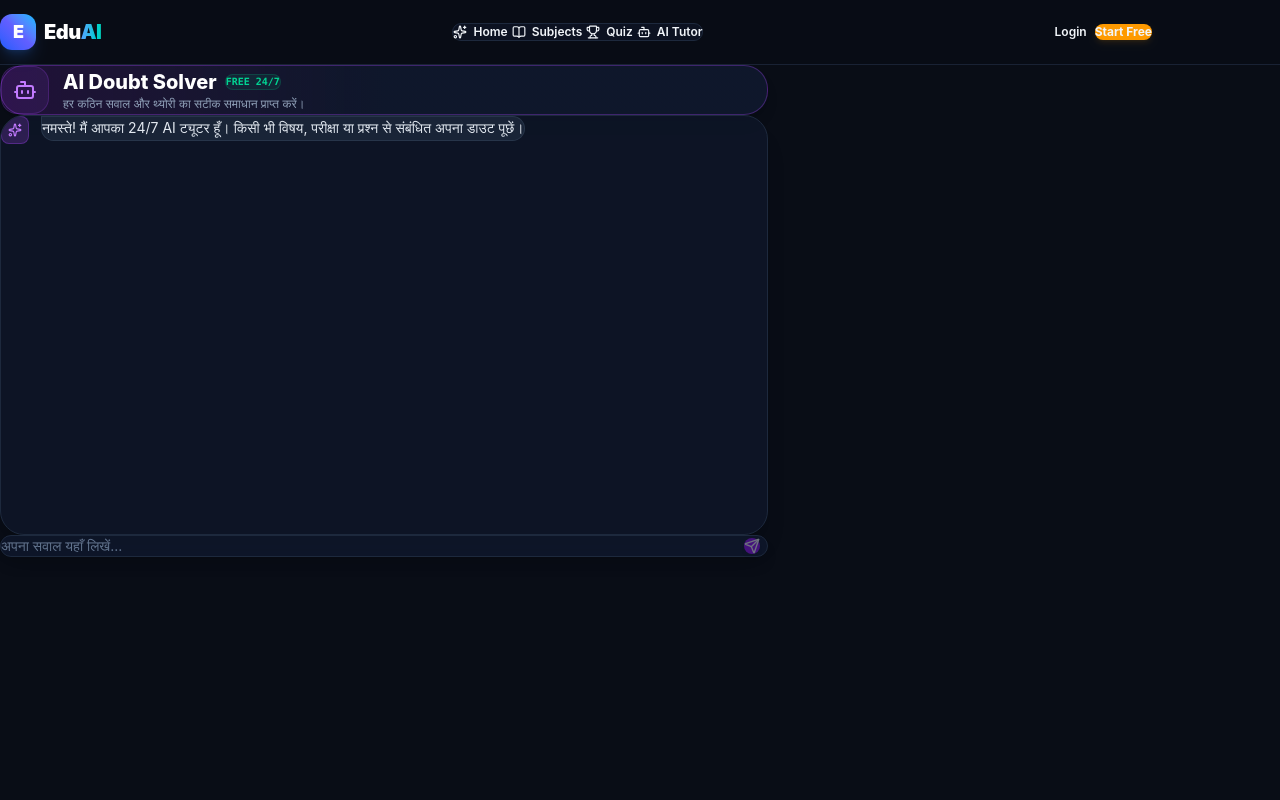
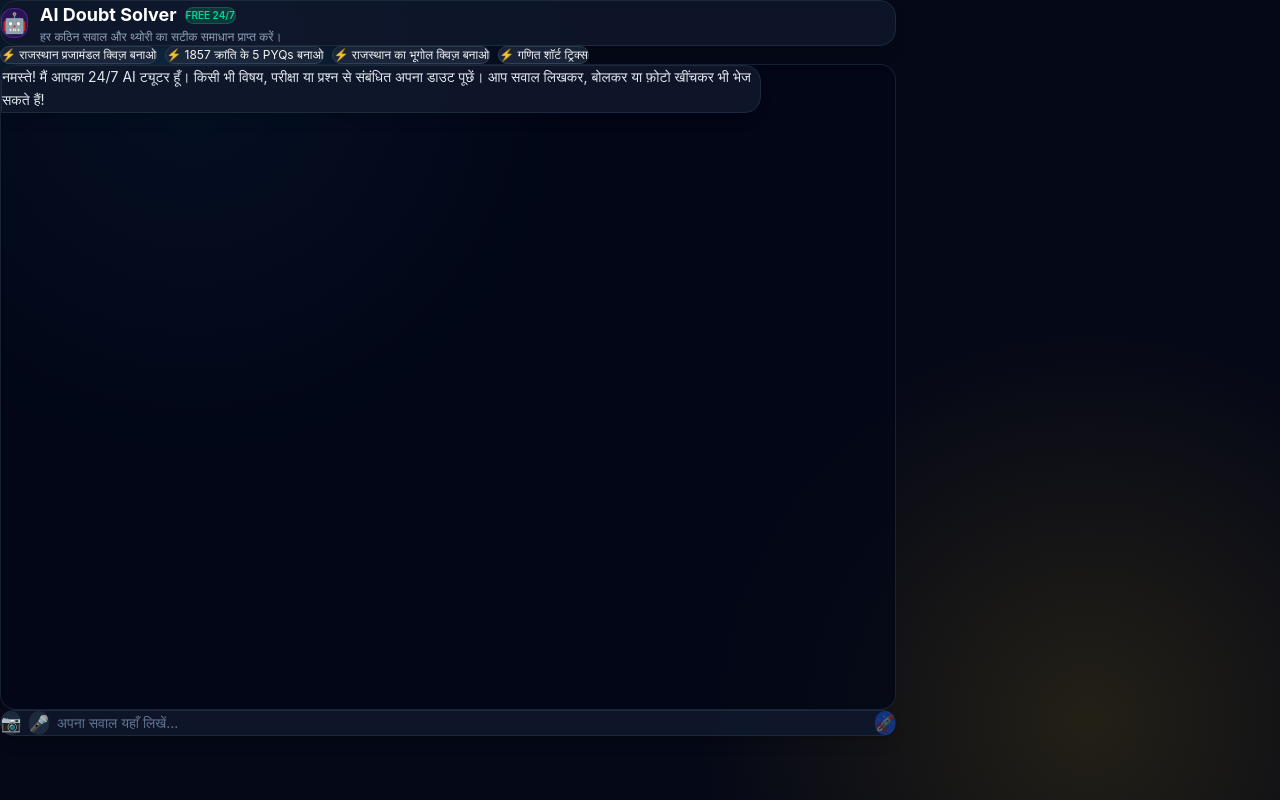
Before and after one commit to bhoopendramandoliya786-source/EducationPlatform, a Next.js app: page /ai-tutor in a window 1280 px wide. Built offline with nearby package versions, Linux system fonts and the light colour scheme.

Commit message:
Update correct ai-tutor page with camera, voice and interactive quiz

```diff
--- a/app/ai-tutor/page.js
+++ b/app/ai-tutor/page.js
@@ -1,117 +1,299 @@
 'use client';
+import { useState, useRef, useEffect } from 'react';
 
-import React, { useState } from 'react';
-import Navbar from '../components/Navbar';
-import { Bot, Send, Sparkles, Loader2 } from 'lucide-react';
+function RenderSmartContent({ content, msgIdx, userAnswers, onSelectOption }) {
+  const qPattern = /(?:प्रश्न\s*\d+|Q\s*\d+|\d+\.)\s*[:\.]?\s*([^\n]+)[\s\S]*?A\)\s*([^\n]+)[\s\S]*?B\)\s*([^\n]+)[\s\S]*?C\)\s*([^\n]+)[\s\S]*?D\)\s*([^\n]+)[\s\S]*?सही उत्तर\s*[:\.]?\s*([A-D])/gi;
 
-export default function AITutorPage() {
+  let matches = [...content.matchAll(qPattern)];
+
+  if (matches.length === 0) {
+    return <div className="whitespace-pre-wrap leading-relaxed">{content}</div>;
+  }
+
+  return (
+    <div className="space-y-4">
+      <div className="border-b border-slate-800 pb-1.5 flex items-center justify-between">
+        <span className="text-xs font-bold text-blue-400 uppercase tracking-wider">📝 इंटरएक्टिव टेस्ट मोड</span>
+        <span className="text-[10px] bg-blue-500/20 text-blue-300 px-2 py-0.5 rounded-full border border-blue-500/30">विकल्प चुनें</span>
+      </div>
+      {matches.map((m, qIdx) => {
+        const qText = m[1].trim();
+        const options = [m[2].trim(), m[3].trim(), m[4].trim(), m[5].trim()];
+        const correctLetter = m[6].toUpperCase();
+        const correctIdx = correctLetter.charCodeAt(0) - 65;
+        const ansKey = `${msgIdx}_${qIdx}`;
+        const selectedIdx = userAnswers[ansKey];
+        const isAnswered = selectedIdx !== undefined;
+
+        return (
+          <div key={qIdx} className="bg-slate-950/80 border border-slate-800 p-3.5 rounded-xl space-y-2.5">
+            <p className="font-medium text-slate-100 text-sm">
+              {qIdx + 1}. {qText}
+            </p>
+            <div className="grid grid-cols-1 gap-2">
+              {options.map((opt, optIdx) => {
+                let btnStyle = 'bg-slate-900 border-slate-800 hover:border-blue-500/50 text-slate-300';
+
+                if (isAnswered) {
+                  if (optIdx === correctIdx) {
+                    btnStyle = 'bg-emerald-500/20 border-emerald-500 text-emerald-300 font-semibold';
+                  } else if (selectedIdx === optIdx) {
+                    btnStyle = 'bg-red-500/20 border-red-500 text-red-300';
+                  } else {
+                    btnStyle = 'bg-slate-900/40 border-slate-800/40 text-slate-500';
+                  }
+                }
+
+                return (
+                  <button
+                    key={optIdx}
+                    disabled={isAnswered}
+                    onClick={() => onSelectOption(msgIdx, qIdx, optIdx)}
+                    className={`text-left text-xs sm:text-sm p-2.5 rounded-lg border transition flex items-center justify-between ${btnStyle}`}
+                  >
+                    <span>{String.fromCharCode(65 + optIdx)}. {opt}</span>
+                    {isAnswered && optIdx === correctIdx && <span className="text-emerald-400 font-bold ml-2">✓ सही</span>}
+                    {isAnswered && selectedIdx === optIdx && optIdx !== correctIdx && <span className="text-red-400 font-bold ml-2">✗ गलत</span>}
+                  </button>
+                );
+              })}
+            </div>
+          </div>
+        );
+      })}
+    </div>
+  );
+}
+
+export default function AiTutorPage() {
   const [messages, setMessages] = useState([
-    {
-      role: 'assistant',
-      text: 'नमस्ते! मैं आपका 24/7 AI ट्यूटर हूँ। किसी भी विषय, परीक्षा या प्रश्न से संबंधित अपना डाउट पूछें।'
-    }
+    { role: 'ai', text: 'नमस्ते! मैं आपका 24/7 AI ट्यूटर हूँ। किसी भी विषय, परीक्षा या प्रश्न से संबंधित अपना डाउट पूछें। आप सवाल लिखकर, बोलकर या फ़ोटो खींचकर भी भेज सकते हैं!' }
   ]);
   const [input, setInput] = useState('');
+  const [imagePreview, setImagePreview] = useState(null);
   const [loading, setLoading] = useState(false);
+  const [isListening, setIsListening] = useState(false);
+  const [userAnswers, setUserAnswers] = useState({});
+  const fileInputRef = useRef(null);
+  const messagesEndRef = useRef(null);
 
-  const handleSend = async (e) => {
-    e.preventDefault();
-    if (!input.trim() || loading) return;
+  useEffect(() => {
+    messagesEndRef.current?.scrollIntoView({ behavior: 'smooth' });
+  }, [messages, loading, userAnswers]);
 
-    const userMessage = input.trim();
+  const handleVoiceInput = () => {
+    if (!('webkitSpeechRecognition' in window) && !('SpeechRecognition' in window)) {
+      alert('वॉइस इनपुट के लिए क्रोम ब्राउज़र का उपयोग करें।');
+      return;
+    }
+    const SpeechRecognition = window.SpeechRecognition || window.webkitSpeechRecognition;
+    const recognition = new SpeechRecognition();
+    recognition.lang = 'hi-IN';
+    recognition.onstart = () => setIsListening(true);
+    recognition.onend = () => setIsListening(false);
+    recognition.onerror = () => setIsListening(false);
+
+    recognition.onresult = (event) => {
+      const transcript = event.results[0][0].transcript;
+      setInput(transcript);
+      sendMessage(transcript);
+    };
+    recognition.start();
+  };
+
+  const handleImageSelect = (e) => {
+    const file = e.target.files[0];
+    if (file) {
+      const reader = new FileReader();
+      reader.onloadend = () => setImagePreview(reader.result);
+      reader.readAsDataURL(file);
+    }
+  };
+
+  const handleOptionClick = (msgIdx, qIdx, optIdx) => {
+    const key = `${msgIdx}_${qIdx}`;
+    if (userAnswers[key] !== undefined) return;
+    setUserAnswers(prev => ({ ...prev, [key]: optIdx }));
+  };
+
+  const sendMessage = async (customText) => {
+    const textToSend = customText || input;
+    if ((!textToSend.trim() && !imagePreview) || loading) return;
+
+    const currentImg = imagePreview;
+    const userMsg = { role: 'user', text: textToSend, image: currentImg };
+
+    setMessages(prev => [...prev, userMsg]);
     setInput('');
-    setMessages(prev => [...prev, { role: 'user', text: userMessage }]);
+    setImagePreview(null);
     setLoading(true);
 
     try {
       const res = await fetch('/api/doubt', {
         method: 'POST',
         headers: { 'Content-Type': 'application/json' },
-        body: JSON.stringify({ question: userMessage })
+        body: JSON.stringify({ question: textToSend, image: currentImg })
       });
+      const data = await res.json();
 
-      const data = await res.json();
       if (data.answer) {
-        setMessages(prev => [...prev, { role: 'assistant', text: data.answer }]);
+        setMessages(prev => [...prev, { role: 'ai', text: data.answer }]);
       } else {
-        setMessages(prev => [...prev, { role: 'assistant', text: data.error || 'उत्तर नहीं मिल पाया, पुनः प्रयास करें।' }]);
+        setMessages(prev => [...prev, { role: 'ai', text: data.error || 'उत्तर लोड नहीं हो सका।' }]);
       }
     } catch (err) {
-      setMessages(prev => [...prev, { role: 'assistant', text: 'नेटवर्क एरर आया। कृपया दोबारा पूछें।' }]);
+      setMessages(prev => [...prev, { role: 'ai', text: 'नेटवर्क एरर! कृपया पुनः प्रयास करें।' }]);
     } finally {
       setLoading(false);
     }
   };
 
+  const quickActions = [
+    'राजस्थान प्रजामंडल क्विज़ बनाओ',
+    '1857 क्रांति के 5 PYQs बनाओ',
+    'राजस्थान का भूगोल क्विज़ बनाओ',
+    'गणित शॉर्ट ट्रिक्स'
+  ];
+
   return (
-    <div className="min-h-screen bg-[#090D16] text-slate-100 font-sans pb-20 selection:bg-blue-500/30">
-      <Navbar />
-
-      <main className="max-w-3xl mx-auto px-4 pt-6 space-y-4">
-        <section className="p-5 rounded-3xl bg-gradient-to-r from-purple-900/30 via-slate-900 to-slate-900 border border-purple-500/30 flex items-center gap-3.5 shadow-lg">
-          <div className="w-12 h-12 rounded-2xl bg-purple-500/10 border border-purple-500/20 flex items-center justify-center text-purple-400 shrink-0">
-            <Bot className="w-6 h-6" />
+    <div className="flex flex-col h-[calc(100vh-64px)] max-w-4xl mx-auto p-2 sm:p-4 text-white">
+      {/* Top Banner */}
+      <div className="bg-slate-900/90 border border-slate-800 p-3.5 rounded-2xl mb-2.5 shadow-lg flex items-center justify-between backdrop-blur">
+        <div className="flex items-center gap-3">
+          <div className="p-2 bg-purple-600/20 text-purple-400 border border-purple-500/30 rounded-xl text-xl">
+            🤖
           </div>
           <div>
-            <h1 className="text-lg sm:text-xl font-extrabold text-white flex items-center gap-2">
-              <span>AI Doubt Solver</span>
-              <span className="text-[10px] px-2 py-0.5 rounded-full bg-emerald-500/10 text-emerald-400 border border-emerald-500/20 font-mono">
-                FREE 24/7
-              </span>
-            </h1>
+            <div className="flex items-center gap-2">
+              <h1 className="text-base sm:text-lg font-bold text-white">AI Doubt Solver</h1>
+              <span className="px-2 py-0.5 bg-emerald-500/20 text-emerald-400 text-[10px] font-semibold rounded-full border border-emerald-500/30">FREE 24/7</span>
+            </div>
             <p className="text-xs text-slate-400">हर कठिन सवाल और थ्योरी का सटीक समाधान प्राप्त करें।</p>
           </div>
-        </section>
+        </div>
+      </div>
 
-        <div className="bg-slate-900/70 border border-slate-800 rounded-3xl p-4 sm:p-6 min-h-[420px] max-h-[520px] overflow-y-auto space-y-4 shadow-xl">
-          {messages.map((msg, index) => (
+      {/* Quick Action Pills */}
+      <div className="flex gap-2 overflow-x-auto pb-2 mb-2 scrollbar-none">
+        {quickActions.map((action, idx) => (
+          <button
+            key={idx}
+            onClick={() => sendMessage(action)}
+            className="text-xs whitespace-nowrap bg-slate-800/90 hover:bg-blue-600/30 border border-slate-700 hover:border-blue-500 px-3 py-1.5 rounded-full transition"
+          >
+            ⚡ {action}
+          </button>
+        ))}
+      </div>
+
+      {/* Messages */}
+      <div className="flex-1 overflow-y-auto space-y-4 p-3 bg-slate-950/70 border border-slate-800/80 rounded-2xl shadow-inner">
+        {messages.map((m, mIdx) => (
+          <div key={mIdx} className={`flex ${m.role === 'user' ? 'justify-end' : 'justify-start'}`}>
             <div
-              key={index}
-              className={`flex items-start gap-3 ${msg.role === 'user' ? 'justify-end' : 'justify-start'}`}
+              className={`max-w-[94%] sm:max-w-[85%] rounded-2xl p-3.5 text-sm leading-relaxed ${
+                m.role === 'user'
+                  ? 'bg-blue-600 text-white rounded-br-none shadow-md'
+                  : 'bg-slate-900/95 border border-slate-800 text-slate-200 rounded-bl-none shadow-lg'
+              }`}
             >
-              {msg.role === 'assistant' && (
-                <div className="w-7 h-7 rounded-lg bg-purple-500/20 text-purple-400 border border-purple-500/30 flex items-center justify-center shrink-0 mt-0.5">
-                  <Sparkles className="w-3.5 h-3.5" />
+              {m.image && (
+                <div className="mb-3">
+                  <img src={m.image} alt="Uploaded Doubt" className="max-h-60 rounded-xl border border-white/20 object-contain" />
                 </div>
               )}
 
-              <div
-                className={`max-w-[82%] sm:max-w-[75%] p-3.5 rounded-2xl text-xs sm:text-sm leading-relaxed whitespace-pre-line ${
-                  msg.role === 'user'
-                    ? 'bg-blue-600 text-white rounded-tr-none'
-                    : 'bg-slate-800/80 border border-slate-700/60 text-slate-200 rounded-tl-none'
-                }`}
-              >
-                {msg.text}
+              {m.role === 'ai' ? (
+                <RenderSmartContent
+                  content={m.text}
+                  msgIdx={mIdx}
+                  userAnswers={userAnswers}
+                  onSelectOption={handleOptionClick}
+                />
+              ) : (
+                <div className="whitespace-pre-wrap">{m.text}</div>
+              )}
             </div>
           </div>
         ))}
 
         {loading && (
-            <div className="flex items-center gap-2.5 text-xs text-slate-400 p-2">
-              <Loader2 className="w-4 h-4 animate-spin text-purple-400" />
-              <span>AI उत्तर लिख रहा है...</span>
+          <div className="flex justify-start">
+            <div className="bg-slate-900 border border-slate-800 rounded-2xl rounded-bl-none px-4 py-3 text-sm text-slate-400 flex items-center gap-2">
+              <span className="animate-spin text-blue-400">⏳</span> AI समाधान तैयार कर रहा है...
+            </div>
           </div>
         )}
+        <div ref={messagesEndRef} />
       </div>
 
-        <form onSubmit={handleSend} className="relative flex items-center w-full">
+      {/* Image Thumbnail */}
+      {imagePreview && (
+        <div className="relative mt-2 p-2 bg-slate-900 border border-slate-800 rounded-xl flex items-center gap-3 max-w-xs">
+          <img src={imagePreview} alt="Preview" className="h-12 w-12 object-cover rounded-lg border border-slate-700" />
+          <span className="text-xs text-slate-300">फ़ोटो अटैच की गई</span>
+          <button
+            onClick={() => setImagePreview(null)}
+            className="ml-auto text-xs bg-red-500/20 text-red-400 p-1 px-2 rounded-md"
+          >
+            ✕
+          </button>
+        </div>
+      )}
+
+      {/* Input Bar */}
+      <div className="mt-2 flex items-center gap-2 bg-slate-900/95 border border-slate-800 p-2 rounded-2xl shadow-lg">
         <input
-            type="text"
+          type="file"
+          accept="image/*"
+          ref={fileInputRef}
+          onChange={handleImageSelect}
+          className="hidden"
+        />
+
+        <button
+          type="button"
+          onClick={() => fileInputRef.current?.click()}
+          className="p-2.5 rounded-xl bg-slate-800 hover:bg-slate-700 text-slate-300 transition text-base"
+          title="फ़ोटो अपलोड करें"
+        >
+          📷
+        </button>
+
+        <button
+          type="button"
+          onClick={handleVoiceInput}
+          className={`p-2.5 rounded-xl transition text-base ${
+            isListening ? 'bg-red-500 animate-pulse text-white' : 'bg-slate-800 hover:bg-slate-700 text-slate-300'
+          }`}
+          title="बोलकर पूछें"
+        >
+          🎤
+        </button>
+
+        <textarea
           value={input}
           onChange={(e) => setInput(e.target.value)}
+          onKeyDown={(e) => {
+            if (e.key === 'Enter' && !e.shiftKey) {
+              e.preventDefault();
+              sendMessage();
+            }
+          }}
           placeholder="अपना सवाल यहाँ लिखें..."
-            className="w-full bg-slate-900/90 border border-slate-800 focus:border-purple-500/60 rounded-2xl py-3.5 pl-4 pr-12 outline-none text-xs sm:text-sm text-slate-100 placeholder:text-slate-500 shadow-lg backdrop-blur-md"
+          rows={1}
+          className="flex-1 bg-transparent text-white placeholder-slate-500 text-sm focus:outline-none resize-none px-2 py-1.5"
         />
+
         <button
-            type="submit"
-            disabled={!input.trim() || loading}
-            className="absolute right-2 p-2 rounded-xl bg-purple-600 hover:bg-purple-500 disabled:opacity-40 text-white transition-all shadow-md"
+          type="button"
+          onClick={() => sendMessage()}
+          disabled={loading || (!input.trim() && !imagePreview)}
+          className="p-2.5 bg-blue-600 hover:bg-blue-500 disabled:opacity-40 text-white rounded-xl transition text-base"
         >
-            <Send className="w-4 h-4" />
+          🚀
         </button>
-        </form>
-      </main>
+      </div>
     </div>
   );
 }
```
Lines whose indentation alone changed are shown as unchanged.
